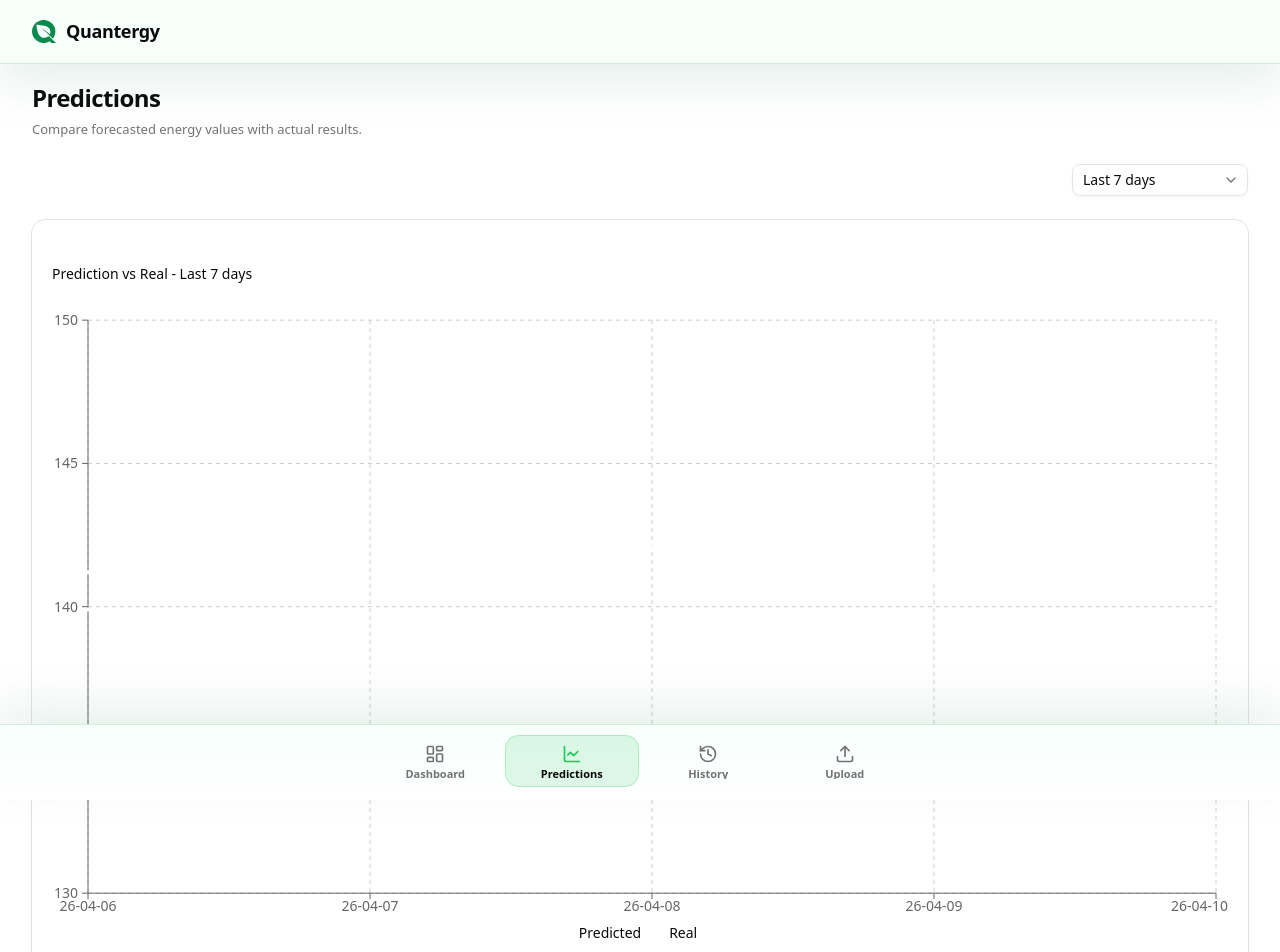
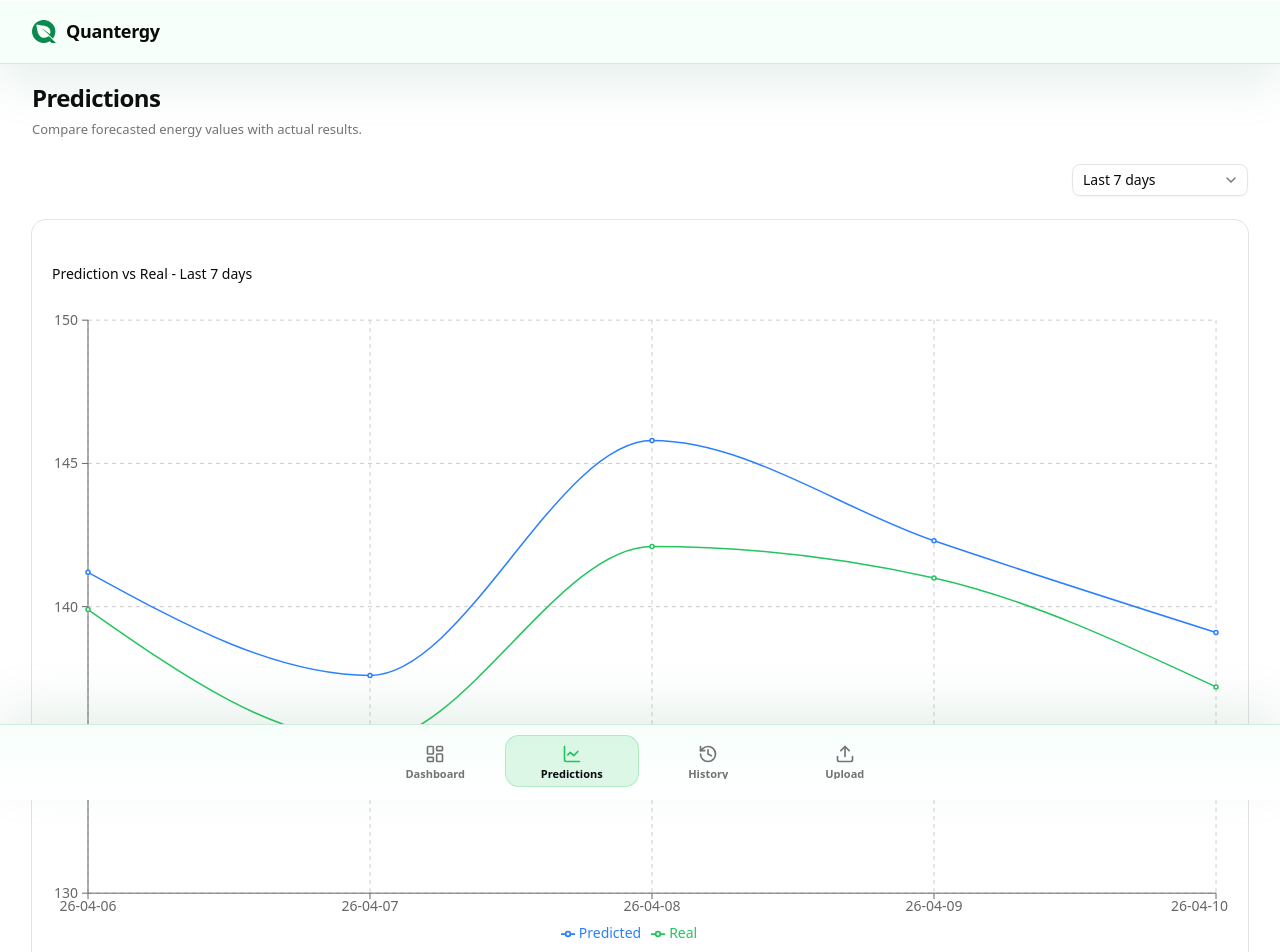
Before and after one commit to nicolasmorenog/quantergy-app, a Next.js app: page /predictions in a window 1280 px wide. Shown: the top 952 px of the page. Built offline with nearby package versions, Linux system fonts and the light colour scheme.

Commit message:
style(theme): align chart colors with brand palette

```diff
--- a/src/app/globals.css
+++ b/src/app/globals.css
@@ -69,7 +69,9 @@
   --border: oklch(0.922 0 0);
   --input: oklch(0.922 0 0);
   --ring: oklch(0.708 0 0);
-  --chart-1: oklch(0.809 0.105 251.813);
+  --q-color-brand:            #22c55e;
+  --q-color-brand-mint:       rgb(247 255 251 / 90%);  /* White mint - Top Bar background */
+  --chart-1: var(--q-color-brand);
   --chart-2: oklch(0.623 0.214 259.815);
   --chart-3: oklch(0.546 0.245 262.881);
   --chart-4: oklch(0.488 0.243 264.376);
@@ -87,10 +89,6 @@
   /* ============================================================
      DESIGN TOKENS
      ============================================================ */
-
-  /* --- Brand colors --- */
-  --q-color-brand:            #22c55e;
-  --q-color-brand-mint:       rgb(247 255 251 / 90%);  /* White mint - Top Bar background */
 
   /* --- Semantic colors --- */
   --q-color-positive:         #22c55e;
--- a/src/app/predictions/PredictionsChart.tsx
+++ b/src/app/predictions/PredictionsChart.tsx
@@ -103,7 +103,7 @@ export function PredictionsChart({ data }: PredictionsChartProps) {
               type="monotone"
               dataKey="value_predicted"
               name="Predicted"
-              stroke="var(--color-chart-2)"
+              stroke="var(--chart-2)"
               strokeWidth={1.5}
               dot={{ r: 2 }}
               activeDot={{ r: 4 }}
@@ -113,7 +113,7 @@ export function PredictionsChart({ data }: PredictionsChartProps) {
               type="monotone"
               dataKey="value_real"
               name="Real"
-              stroke="var(--color-chart-1)"
+              stroke="var(--chart-1)"
               strokeWidth={1.5}
               dot={{ r: 2 }}
               activeDot={{ r: 4 }}
```
